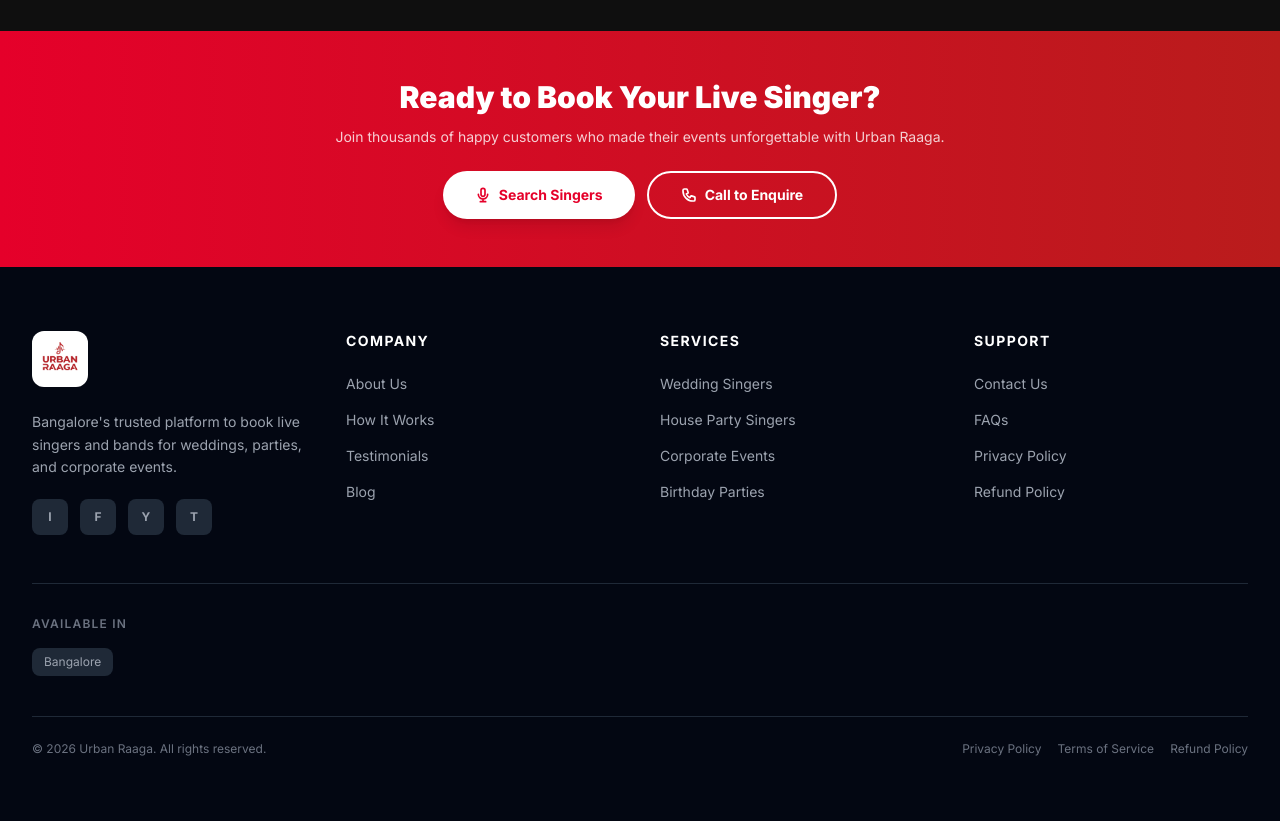
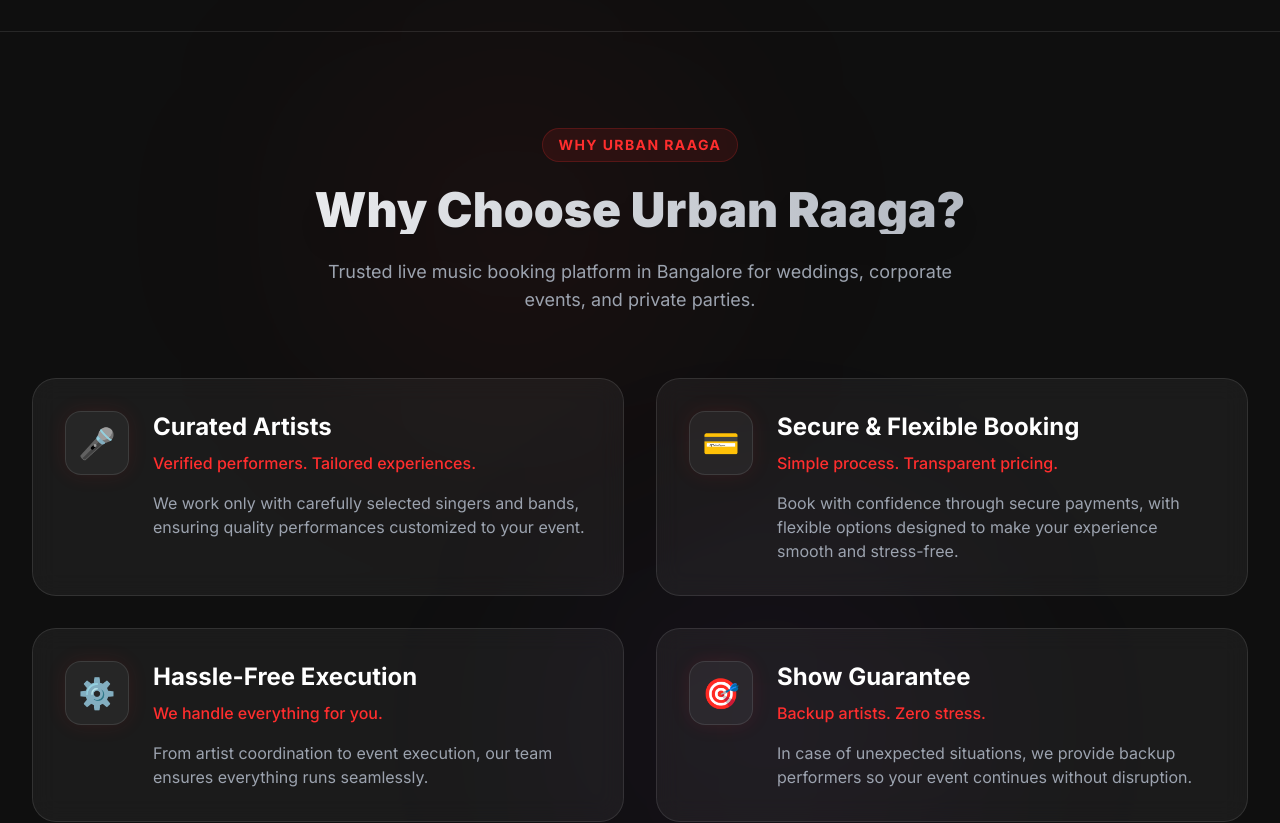
Before and after one commit to Aniketgautam959/Urban-Raaga, a Next.js app: page /artist/devashish-music in a window 1280 px wide. Shown: the part 1800-2623 px from the top of the page. Built offline with nearby package versions, Linux system fonts and the light colour scheme.

Commit message:
Add homepage feature blocks to bottom of artist profiles

```diff
--- a/app/artist/[slug]/ArtistProfileClient.tsx
+++ b/app/artist/[slug]/ArtistProfileClient.tsx
@@ -6,6 +6,10 @@ import Link from "next/link";
 import { motion, AnimatePresence } from "framer-motion";
 import Navbar from "@/components/Navbar";
 import Footer from "@/components/Footer";
+import ArtistWhyChooseUs from "@/components/ArtistWhyChooseUs";
+import HowItWorks from "@/components/HowItWorks";
+import Testimonials from "@/components/Testimonials";
+import FAQ from "@/components/FAQ";
 import type { Artist } from "@/lib/artists";
 
 const LOCATION_OPTIONS = [
@@ -319,6 +323,12 @@ export default function ArtistProfileClient({ artist }: { artist: Artist }) {
         </div>
       </section>
 
+      {/* Embedded Sections */}
+      <ArtistWhyChooseUs />
+      <HowItWorks />
+      <Testimonials />
+      <FAQ />
+
       <Footer />
 
       {/* =======================
--- /dev/null
+++ b/components/ArtistWhyChooseUs.tsx
@@ -0,0 +1,87 @@
+"use client";
+
+import { motion } from "framer-motion";
+
+export default function ArtistWhyChooseUs() {
+  const cards = [
+    {
+      icon: "🎤",
+      title: "Curated Artists",
+      subtitle: "Verified performers. Tailored experiences.",
+      desc: "We work only with carefully selected singers and bands, ensuring quality performances customized to your event."
+    },
+    {
+      icon: "💳",
+      title: "Secure & Flexible Booking",
+      subtitle: "Simple process. Transparent pricing.",
+      desc: "Book with confidence through secure payments, with flexible options designed to make your experience smooth and stress-free."
+    },
+    {
+      icon: "⚙️",
+      title: "Hassle-Free Execution",
+      subtitle: "We handle everything for you.",
+      desc: "From artist coordination to event execution, our team ensures everything runs seamlessly."
+    },
+    {
+      icon: "🎯",
+      title: "Show Guarantee",
+      subtitle: "Backup artists. Zero stress.",
+      desc: "In case of unexpected situations, we provide backup performers so your event continues without disruption."
+    }
+  ];
+
+  return (
+    <section className="py-24 bg-[#0F0F0F] relative border-t border-white/10" id="artist-why-choose-us">
+      {/* Background glow effects */}
+      <div className="absolute top-0 left-1/4 w-96 h-96 bg-[#FF2E2E]/5 rounded-full blur-[120px] pointer-events-none" />
+      <div className="absolute bottom-0 right-1/4 w-96 h-96 bg-purple-500/5 rounded-full blur-[120px] pointer-events-none" />
+
+      <div className="max-w-7xl mx-auto px-4 sm:px-6 lg:px-8 relative z-10">
+        <motion.div
+          initial={{ opacity: 0, y: 20 }}
+          whileInView={{ opacity: 1, y: 0 }}
+          viewport={{ once: true }}
+          className="text-center mb-16"
+        >
+          <span className="inline-block px-4 py-1.5 rounded-full bg-[#FF2E2E]/10 border border-[#FF2E2E]/20 text-[#FF2E2E] text-sm font-bold uppercase tracking-widest mb-6">
+            Why Urban Raaga
+          </span>
+          <h2 className="text-4xl sm:text-5xl font-black text-transparent bg-clip-text bg-gradient-to-r from-white to-gray-400 mb-6 drop-shadow-xl">
+            Why Choose Urban Raaga?
+          </h2>
+          <p className="text-gray-400 max-w-2xl mx-auto text-lg">
+            Trusted live music booking platform in Bangalore for weddings, corporate events, and private parties.
+          </p>
+        </motion.div>
+
+        <div className="grid grid-cols-1 md:grid-cols-2 gap-8">
+          {cards.map((card, idx) => (
+            <motion.div
+              initial={{ opacity: 0, y: 30 }}
+              whileInView={{ opacity: 1, y: 0 }}
+              viewport={{ once: true }}
+              transition={{ delay: idx * 0.1, duration: 0.5 }}
+              key={idx}
+              className="group bg-white/5 backdrop-blur-md border border-white/10 rounded-3xl p-8 hover:bg-white/10 transition-all duration-300 relative overflow-hidden"
+            >
+              <div className="absolute top-0 left-0 w-2 h-full bg-gradient-to-b from-[#FF2E2E] to-transparent opacity-0 group-hover:opacity-100 transition-opacity duration-300" />
+
+              <div className="flex items-start gap-6">
+                <div className="w-16 h-16 shrink-0 bg-white/5 border border-white/10 rounded-2xl flex items-center justify-center text-3xl group-hover:scale-110 group-hover:rotate-6 transition-transform duration-300 shadow-[0_0_20px_rgba(255,46,46,0.1)]">
+                  {card.icon}
+                </div>
+                <div>
+                  <h3 className="text-2xl font-bold text-white mb-2">{card.title}</h3>
+                  <h4 className="text-[#FF2E2E] font-medium mb-4">{card.subtitle}</h4>
+                  <p className="text-gray-400 leading-relaxed text-sm md:text-base">
+                    {card.desc}
+                  </p>
+                </div>
+              </div>
+            </motion.div>
+          ))}
+        </div>
+      </div>
+    </section>
+  );
+}
```
